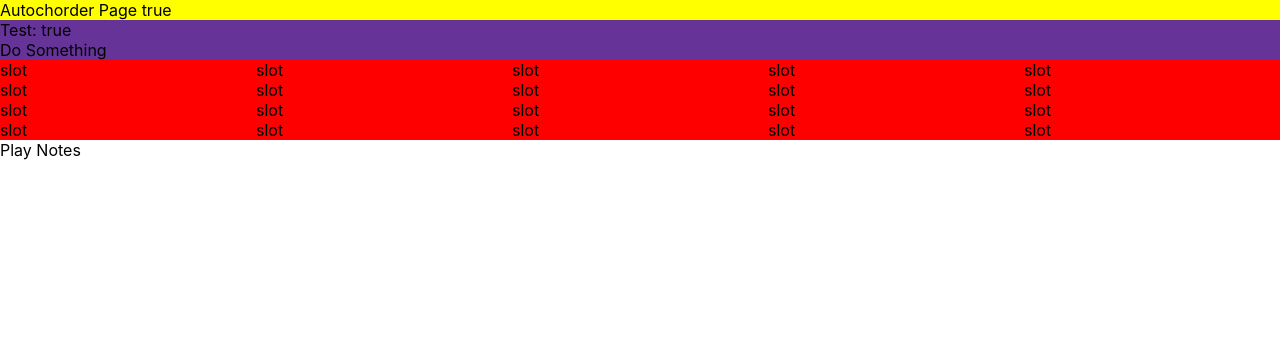
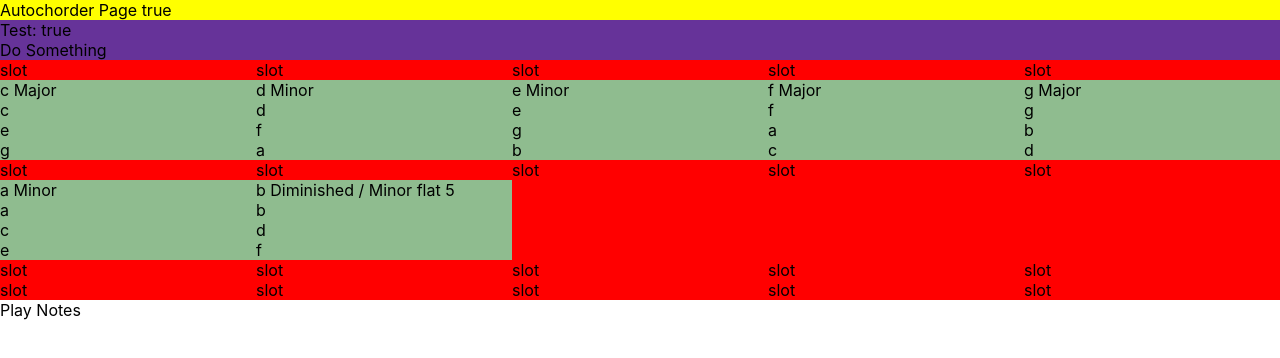
Before and after one commit to jasonmcaffee/chordical-plugin, a React app in the folder chordical-plugin-ui/: page /#autochorder in a window 1280 px wide. Shown: the top 358 px of the page. Built offline with nearby package versions, Linux system fonts and the light colour scheme.

Commit message:
select note for chord select box working.

```diff
--- a/chordical-plugin-ui/src/components/autochorder/AutoChorder.tsx
+++ b/chordical-plugin-ui/src/components/autochorder/AutoChorder.tsx
@@ -10,33 +10,26 @@ import ISlot from "../../models/view/autochorder/ISlot";
 import SlotCard from "./SlotCard";
 
 export default function AutoChorder({viewModel}: {viewModel: IAutochorderPageViewModel}){
-  const autoChorderPreset = viewModel.autoChorderPreset;
-  // const chordCardEls = createChordCardEls({autoChorderPreset});
-  const slotCardEls = createSlotEls({autoChorderPreset});
+  const slotCardEls = createSlotEls({viewModel});
   return <div className="autochorder">
     Test: {viewModel.test ? 'true' : 'false'}
     <div onClick={()=> doSomething()}>Do Something</div>
-    <div className="chord-cards">
+    <div className="slot-cards">
       {slotCardEls}
     </div>
-
    </div>;
 }
 
-function createChordCardEls({autoChorderPreset}: {autoChorderPreset: AutoChorderPreset}){
-  return autoChorderPreset.chords.map((chord) => createChordCardEl({chord}));
+function createChordCardEl({chord, viewModel}: {chord: IChord, viewModel: IAutochorderPageViewModel}){
+  return <ChordCard key={chord.id} chord={chord} viewModel={viewModel}/>;
 }
 
-function createChordCardEl({chord}: {chord: IChord}){
-  return <ChordCard key={chord.id} chord={chord}/>;
+function createSlotEls({viewModel}: {viewModel: IAutochorderPageViewModel}){
+  return viewModel.autoChorderPreset.slots.map(slot => createSlotEl({slot, viewModel}));
 }
 
-function createSlotEls({autoChorderPreset}: {autoChorderPreset: AutoChorderPreset}){
-  return autoChorderPreset.slots.map(slot => createSlotEl({slot}));
-}
-
-function createSlotEl({slot, }: {slot: ISlot}){
-  const chordEl = slot.content ? createChordCardEl({chord: slot.content}) : null;
+function createSlotEl({slot, viewModel}: {slot: ISlot, viewModel: IAutochorderPageViewModel}){
+  const chordEl = slot.content ? createChordCardEl({chord: slot.content, viewModel}) : null;
   return <SlotCard slot={slot}> {chordEl}</SlotCard>;
 }
 
--- a/chordical-plugin-ui/src/components/autochorder/ChordCard.tsx
+++ b/chordical-plugin-ui/src/components/autochorder/ChordCard.tsx
@@ -2,11 +2,28 @@ import React from 'react';
 import {IChord} from "../../models/music/IChord";
 import '../../style/components/autochorder/chord-card.scss';
 import autochorder from '../../services/pages/autochorder';
+import IAutochorderPageViewModel from "../../models/view/autochorder/IAutochorderPageViewModel";
+import Select from "../common/Select";
+import {IPredefinedNote} from "../../services/music/predefinedNotes";
+import {ISelectOption} from "../../models/view/common/ISelectOption";
 
-export default function ChordCard({chord}: {chord: IChord}){
-  return <div className="chord-card">
+export default function ChordCard({chord, viewModel}: {chord: IChord, viewModel: IAutochorderPageViewModel}){
+  const key = chord.id;
+  return <div key={key} className="chord-card">
     <div className="">
       <div className="label" onMouseDown={() => autochorder.playChord({chord})} onMouseUp={() => autochorder.stopChord({chord})}>{chord.label}</div>
     </div>
+    <div className="notes">
+      {createSelectForEachNoteInChord({chord, viewModel})}
+    </div>
    </div>;
 }
+
+function createSelectForEachNoteInChord({chord, viewModel}: {chord: IChord, viewModel: IAutochorderPageViewModel}){
+  return chord.notes.map(note => createSelectForNote({note, chord, viewModel}));
+}
+
+function createSelectForNote({note, chord, viewModel}: {note: IPredefinedNote, chord: IChord, viewModel: IAutochorderPageViewModel}){
+  const selectOptionForNote = viewModel.noteSelectOptions.find(s => s.value === note.noteSymbol);
+  return <Select options={viewModel.noteSelectOptions} onChange={(option)=> autochorder.changeNoteSymbol({note, chord, newNoteSymbol: option.value})} currentlySelectedOption={selectOptionForNote}/>
+}
--- a/chordical-plugin-ui/src/components/autochorder/SlotCard.tsx
+++ b/chordical-plugin-ui/src/components/autochorder/SlotCard.tsx
@@ -1,7 +1,5 @@
 import React from 'react';
-import ReactDOM from 'react-dom';
 import '../../style/components/autochorder/slot-card.scss';
-import autochorder from '../../services/pages/autochorder';
 import ISlot from "../../models/view/autochorder/ISlot";
 
 export default function SlotCard({slot, children}: {slot: ISlot, children?: React.ReactNode}){
--- /dev/null
+++ b/chordical-plugin-ui/src/components/common/Select.tsx
@@ -0,0 +1,25 @@
+import React, {useState} from 'react';
+import {ISelectOption} from "../../models/view/common/ISelectOption";
+import '../../style/components/common/select.scss';
+
+export default function Select<TValueType>({options, onChange, currentlySelectedOption, }: {options: ISelectOption<TValueType>[], onChange: (option: ISelectOption<TValueType>) => void, currentlySelectedOption?: ISelectOption<TValueType>}) {
+  const [isOptionsVisible, setIsOptionsVisible] = useState(false);
+  const onChangeIntercepted = (option: ISelectOption<TValueType>) => { setIsOptionsVisible(false); onChange(option); };
+  const optionEls = createOptionEls(options, onChangeIntercepted, currentlySelectedOption);
+  const optionsEl = isOptionsVisible ? <div className="options">{optionEls}</div> : null;
+  const key = `${currentlySelectedOption?.value}`;
+  return <div key={key} className="select">
+    <div key={key} className="selected" onClick={ () => setIsOptionsVisible(!isOptionsVisible)}>{currentlySelectedOption?.label}</div>
+    {optionsEl}
+  </div>;
+}
+
+function createOptionEls<TValueType>(options: ISelectOption<TValueType>[], onChange: (option: ISelectOption<TValueType>) => void, currentlySelectedOption?: ISelectOption<TValueType>){
+  return options.map(o => createOptionEl(o, onChange, currentlySelectedOption));
+}
+
+function createOptionEl<TValueType>(option: ISelectOption<TValueType>, onChange: (option: ISelectOption<TValueType>) => void, currentlySelectedOption?: ISelectOption<TValueType>){
+  return <div className="option" onClick={() => onChange(option)} >
+    {option.label}
+  </div>;
+}
--- a/chordical-plugin-ui/src/models/view/autochorder/IAutochorderPageViewModel.ts
+++ b/chordical-plugin-ui/src/models/view/autochorder/IAutochorderPageViewModel.ts
@@ -1,6 +1,9 @@
 import AutoChorderPreset from "./AutoChorderPreset";
+import {ISelectOption} from "../common/ISelectOption";
+import {NoteSymbolTypes} from "../../music/INote";
 
 export default interface IAutochorderPageViewModel{
   test: boolean;
   autoChorderPreset: AutoChorderPreset;
+  noteSelectOptions: ISelectOption<NoteSymbolTypes>[];
 }
--- /dev/null
+++ b/chordical-plugin-ui/src/models/view/common/ISelectOption.ts
@@ -0,0 +1,4 @@
+export interface ISelectOption<TValueType>{
+  value: TValueType,
+  label: string,
+}
--- a/chordical-plugin-ui/src/services/pages/autochorder.ts
+++ b/chordical-plugin-ui/src/services/pages/autochorder.ts
@@ -10,7 +10,7 @@ import {
   getChordOptions
 } from "../music/chords";
 import {IChord} from "../../models/music/IChord";
-import {IPredefinedNote} from "../music/predefinedNotes";
+import {IPredefinedNote, predefinedNotes} from "../music/predefinedNotes";
 import {createNoteWithRandomOctave, findNoteByNoteSymbolAndOctave} from "../music/notes";
 import AutoChorderPreset, {IKey} from "../../models/view/autochorder/AutoChorderPreset";
 import {
@@ -21,13 +21,19 @@ import {
 import {IMidiNoteData} from "../../models/IMidiNoteData";
 import {subscribeToFromHostPluginEvents} from "../eventBus/hostPlugin/fromHostPluginEventBus";
 import ISlot from "../../models/view/autochorder/ISlot";
-const initialViewModel: IAutochorderPageViewModel = { test: false, autoChorderPreset: new AutoChorderPreset({slots: createDefaultSlots()}), };
+import {ISelectOption} from "../../models/view/common/ISelectOption";
+
+const noteSelectOptions = createSelectOptionsForNotes(predefinedNotes);
+const initialViewModel: IAutochorderPageViewModel = { noteSelectOptions, test: false, autoChorderPreset: new AutoChorderPreset({slots: createDefaultSlots()}), };
 
 export const {subscribe: subscribeToViewModelChange, emitMessage: viewModelChanged, hook: useAutochorderPageViewModel} = createEventBusAndHook<IAutochorderPageViewModel>(initialViewModel);
+
 
 class Autochorder{
   viewModel = initialViewModel;
   constructor(){
+    this.generateChordProgression({rootNote: 'c', octave: 4, scale: ScaleTypesEnum.majorIonian});
+
     subscribeToFromHostPluginEvents((e) => {
       switch(e.type){
         case "midiNotePlayed":{
@@ -66,7 +72,7 @@ class Autochorder{
   }
 
   emitChange(){
-    this.viewModel = {...this.viewModel};
+    this.viewModel = {...this.viewModel,};
     viewModelChanged(this.viewModel);
   }
 
@@ -178,7 +184,7 @@ class Autochorder{
   changeNoteSymbol({chord, note, newNoteSymbol, chords=this.viewModel.autoChorderPreset.chords}: {chord: IChord, note: IPredefinedNote, newNoteSymbol: NoteSymbolTypes, chords?: IChord[]}){
     //find the chord and note to be modified in our array of chords
     const noteAndChord =  getNoteAndChordFromChords({chordId: chord.id, noteId: note.id, chords});
-    if(!noteAndChord){ return console.log(`AutoChordPreset chord id: ${chord.id} doesn't have note id: ${note.id} chords:`, chords, chord); }
+    if(!noteAndChord){ return console.log(`AutoChordPreset chord id: ${chord.id} doesn't have note id: ${note.id} chords:`, chord, chords); }
     const {chord: chordBeingModified, note: noteBeingModified, noteIndex: noteBeingModifiedIndex} = noteAndChord;
     //find the new note
     const {octave} = noteBeingModified;
@@ -190,6 +196,7 @@ class Autochorder{
     //replace the chord in chords array
     const indexOfChordBeingModified = chords.indexOf(chordBeingModified);
     chords[indexOfChordBeingModified] = clone;
+    updateSlotContentByChordId(this.viewModel.autoChorderPreset.slots, clone);
     //tell the ChordCell ui to use the new chord and refresh
     // trigger(chordChanged, {chord: clone});
     this.emitChange();
@@ -300,8 +307,6 @@ class Autochorder{
     //swap existing chord
     const chordIndex = chords.indexOf(chordBeingModified);
     chords[chordIndex] = clone;
-    //update the ui
-    // trigger(chordChanged, {chord: clone});
     this.emitChange();
   }
 
@@ -358,8 +363,10 @@ function getNoteAndChordFromChords({chordId, noteId, chords}: {chordId: string,
   // let result = {};
   const chordBeingModified = chords.find(c=>c.id === chordId);
   if(!chordBeingModified){ return; }
+  console.log(`found chord being modified: `, chordBeingModified);
 
   const noteBeingModifiedIndex = chordBeingModified.notes.findIndex(n=>n.id === noteId);
+  console.log(`note being modified index: `, noteBeingModifiedIndex, noteId);
   const noteBeingModified = chordBeingModified.notes[noteBeingModifiedIndex];
   if(!noteBeingModified){ return; }
 
@@ -412,6 +419,22 @@ function findSlotsWithMatchingMidiNoteTrigger({midiNote, slots}: {midiNote: numb
   return slots.filter((s) => s.midiNoteTriggers.includes(midiNote));
 }
 
+function updateSlotContentByChordId(slots: ISlot[], chord: IChord){
+  const slot = slots.find(s => s.content?.id === chord.id);
+  if(slot){
+    slot.content = chord;
+  }
+}
+
+function createSelectOptionsForNotes(notes: IPredefinedNote[]) : ISelectOption<NoteSymbolTypes>[]{
+  return notes.map(n => {
+    const option: ISelectOption<NoteSymbolTypes> = { value: n.noteSymbol, label: n.noteSymbol};
+    return option;
+  });
+}
+
+
+
 // function test(){
 //   const chord1: IChord = { notes: [ {midiNoteNumber: 40, noteSymbol: "c", octave: 4, frequency: 222, id:"no"}], id: "chord1", label: "", type: "6", rootNote: "c", octave: 4};
 //   const chord2: IChord = { notes: [ {midiNoteNumber: 65, noteSymbol: "c", octave: 4, frequency: 222, id:"no"}], id: "chord1", label: "", type: "6", rootNote: "c", octave: 4};
--- a/chordical-plugin-ui/src/style/components/autochorder/autochorder.scss
+++ b/chordical-plugin-ui/src/style/components/autochorder/autochorder.scss
@@ -2,7 +2,7 @@
   background-color: rebeccapurple;
 }
 
-.chord-cards{
+.slot-cards{
   display: grid;
   grid-template-columns: repeat(5, 20%);
 }
--- /dev/null
+++ b/chordical-plugin-ui/src/style/components/common/select.scss
@@ -0,0 +1,15 @@
+.select{
+  position: relative;
+  .options{
+    position: absolute;
+    z-index: 5;
+    background-color: gray;
+    width: 100%;
+    overflow-y: scroll;
+    max-height: 150px;
+  }
+}
+
+.option{
+
+}
```
Also changed, not shown: chordical-plugin-ui/src/services/eventBus/hostPlugin/toHostPluginEventBus.ts (+1 -7 lines).
